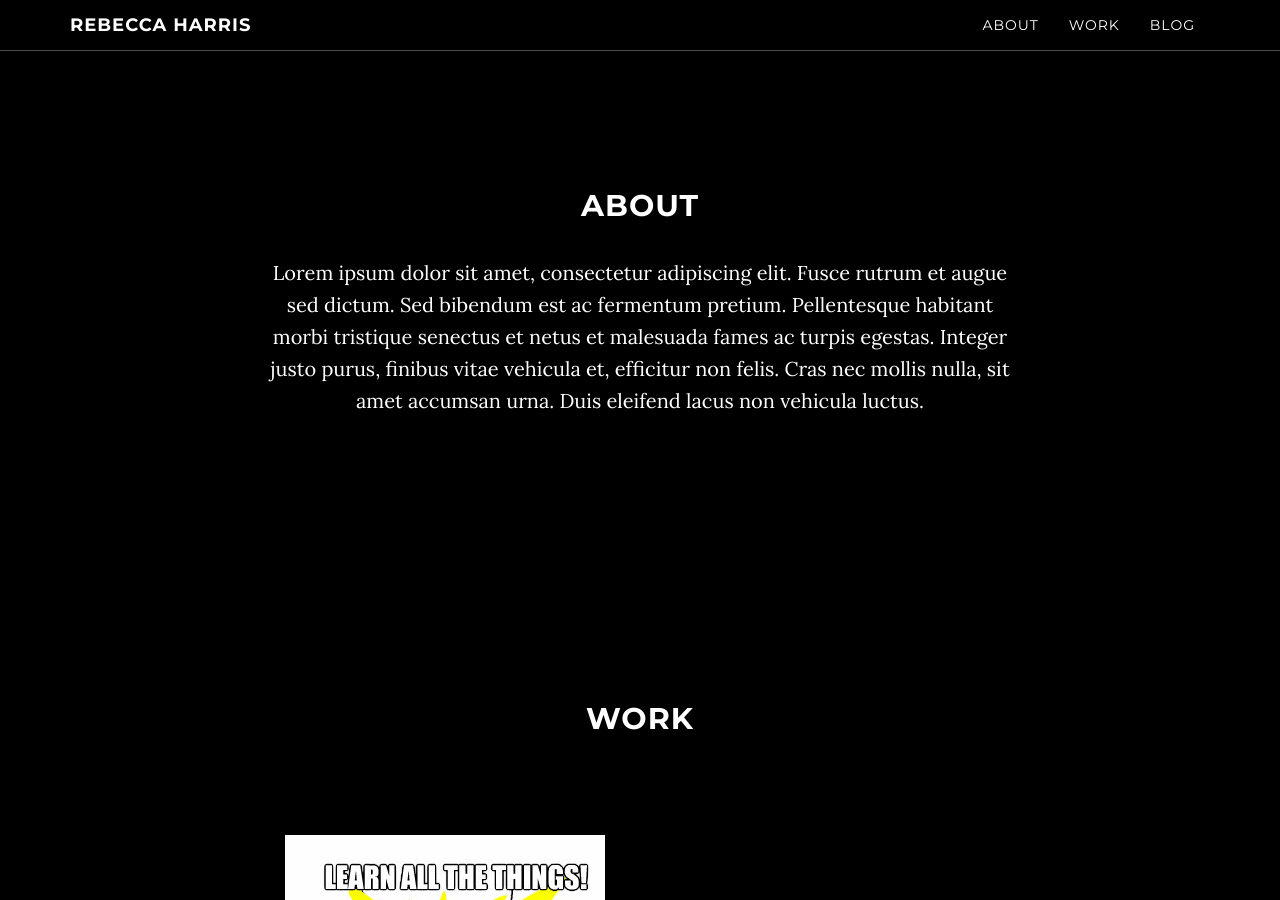
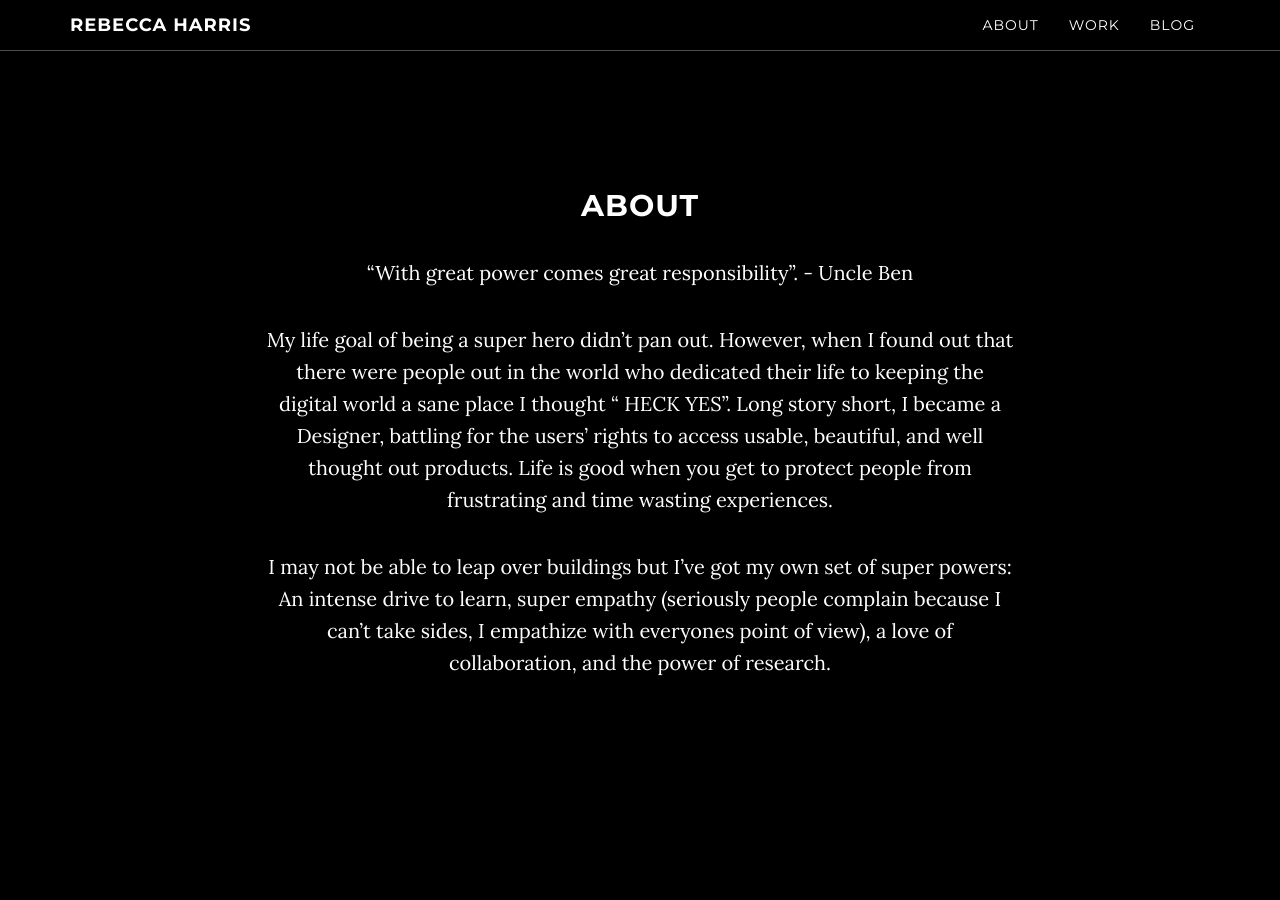
Before and after one commit to rensramos/becbec1.github.io, a Jekyll site: the page built from index.html, in a window 1280 px wide and 900 px high, scrolled down 961 px. Built offline with Jekyll 4.4.1, drawn with Linux system fonts in a browser that asks for light colours; some of the changed text lies outside the part shown.

Commit message:
added about me

```diff
--- a/_config.yml
+++ b/_config.yml
@@ -1,6 +1,6 @@
 baseurl:
 title: Rebecca Harris
-description: All Things Visual
+description: UX and UI Designer with a secret love of CSS.
 permalink: /:categories/:title/
 google_analytics_code: UA-31980509-7
 defaults:
--- a/index.html
+++ b/index.html
@@ -6,7 +6,10 @@ layout: default
 	<div class="row">
 		<div class="col-lg-8 col-lg-offset-2">
 			<h2>About</h2>
-			<p>Lorem ipsum dolor sit amet, consectetur adipiscing elit. Fusce rutrum et augue sed dictum. Sed bibendum est ac fermentum pretium. Pellentesque habitant morbi tristique senectus et netus et malesuada fames ac turpis egestas. Integer justo purus, finibus vitae vehicula et, efficitur non felis. Cras nec mollis nulla, sit amet accumsan urna. Duis eleifend lacus non vehicula luctus.</p>
+			<p>“With great power comes great responsibility”. - Uncle Ben</p>
+			<p>My life goal of being a super hero didn’t pan out. However, when I found out that there were people out in the world who dedicated their life to keeping the digital world a sane place I thought “ HECK YES”. Long story short, I became a Designer, battling for the users’ rights to access usable, beautiful, and well thought out products. Life is good when you get to protect people from frustrating and time wasting experiences.</p>
+
+			<p>I may not be able to leap over buildings but I’ve got my own set of super powers:<br/>An intense drive to learn, super empathy (seriously people complain because I can’t take sides, I empathize with everyones point of view), a love of collaboration, and the power of research.</p>
 		</div>
 	</div>
 </section>
```
